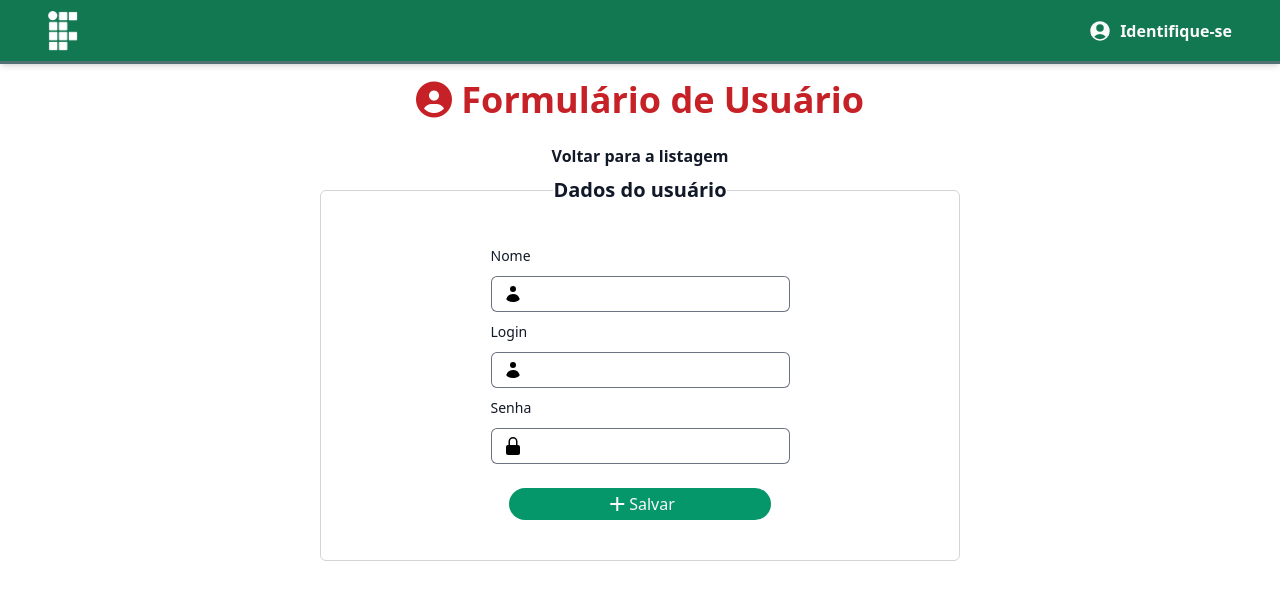
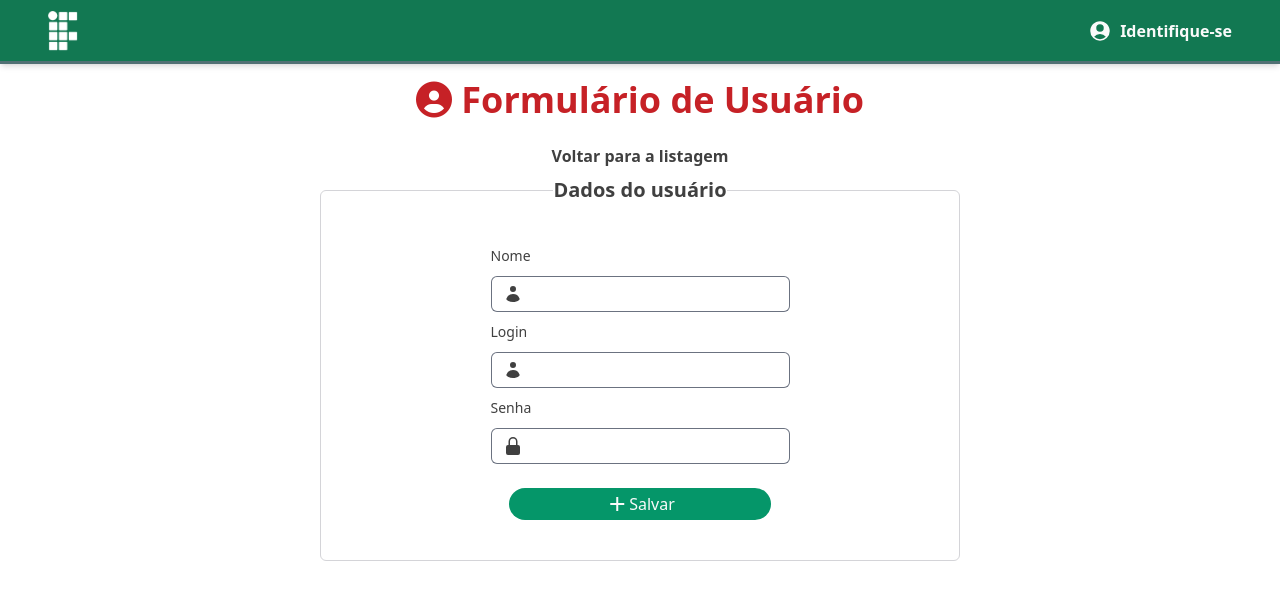
Before and after one commit to LucasAntunesDev/estagios-ifrs, a PHP site: template views/formUsuario.php in a window 1280 px wide. Shown: the top 600 px of the page. Run offline with PHP 8.4, Linux system fonts and the light colour scheme; the template is opened without the code that fills it, so the values that code supplies are empty; some libraries are stand-ins or nearby versions.

Commit message:
style: fill dos icons em formUsuario.php

```diff
--- a/views/formUsuario.php
+++ b/views/formUsuario.php
@@ -20,23 +20,23 @@
             <i class="fa-solid fa-circle-user"></i>
             Formulário de Usuário
         </h1>
-        <a href="usuarios.php" class="text-gray-900 font-bold hover:text-gray-700">Voltar para a listagem</a>
+        <a href="usuarios.php" class="text-neutral-700 font-bold hover:text-gray-700">Voltar para a listagem</a>
 
         <fieldset class="border-[1px] border-zinc-300 p-10 rounded-md w-[40rem]">
-            <legend class="text-gray-900 font-bold text-center text-xl">Dados do usuário</legend>
+            <legend class="text-neutral-700 font-bold text-center text-xl">Dados do usuário</legend>
 
             <form action="salvarUsuario.php" method="post" class="flex flex-col justify-center items-center gap-2">
                 <input type="hidden" name="id" value='<?php echo $usuario->getId(); ?>'>
 
                 <div>
-                    <label for="nome" class="block text-sm font-medium leading-6 text-gray-900 mb-2">Nome</label>
+                    <label for="nome" class="block text-sm font-medium leading-6 text-neutral-700 mb-2">Nome</label>
                     <div class="relative">
                         <input type="text" id="nome" name="nome" value='<?php echo $usuario->getNome(); ?>' class="rounded-md
-                border-0 py-1.5 pr-7 pl-10 text-gray-900 ring-1 ring-inset ring-gray-500
+                border-0 py-1.5 pr-7 pl-10 text-neutral-700 ring-1 ring-inset ring-gray-500
                 focus:ring-2 focus:ring-inset focus:ring-[#ef5d58] outline-none text-zinc-800">
 
                         <div class="absolute inset-y-0 left-0 pl-3 flex items-center pointer-events-none">
-                            <svg xmlns="http://www.w3.org/2000/svg" viewBox="0 0 20 20" fill="currentColor" class="w-5 h-5">
+                            <svg xmlns="http://www.w3.org/2000/svg" viewBox="0 0 20 20" fill="currentColor" class="w-5 h-5 fill-neutral-700">
                                 <path d="M10 8a3 3 0 100-6 3 3 0 000 6zM3.465 14.493a1.23 1.23 0 00.41 1.412A9.957 9.957 0 0010 18c2.31 0 4.438-.784 6.131-2.1.43-.333.604-.903.408-1.41a7.002 7.002 0 00-13.074.003z" />
                             </svg>
 
@@ -45,15 +45,15 @@
                 </div>
 
                 <div>
-                    <label for="login" class="block text-sm font-medium leading-6 text-gray-900 mb-2">Login</label>
+                    <label for="login" class="block text-sm font-medium leading-6 text-neutral-700 mb-2">Login</label>
 
                     <div class="relative">
                         <input type="text" id="login" name="login" value='<?php echo $usuario->getLogin(); ?>' class="rounded-md
-                border-0 py-1.5 pr-7 pl-10 text-gray-900 ring-1 ring-inset ring-gray-500
+                border-0 py-1.5 pr-7 pl-10 text-neutral-700 ring-1 ring-inset ring-gray-500
                 focus:ring-2 focus:ring-inset focus:ring-[#ef5d58] outline-none text-zinc-800">
 
                         <div class="absolute inset-y-0 left-0 pl-3 flex items-center pointer-events-none">
-                            <svg xmlns="http://www.w3.org/2000/svg" viewBox="0 0 20 20" fill="currentColor" class="w-5 h-5">
+                            <svg xmlns="http://www.w3.org/2000/svg" viewBox="0 0 20 20" fill="currentColor" class="w-5 h-5 fill-neutral-700">
                                 <path d="M10 8a3 3 0 100-6 3 3 0 000 6zM3.465 14.493a1.23 1.23 0 00.41 1.412A9.957 9.957 0 0010 18c2.31 0 4.438-.784 6.131-2.1.43-.333.604-.903.408-1.41a7.002 7.002 0 00-13.074.003z" />
                             </svg>
 
@@ -63,15 +63,15 @@
                 </div>
 
                 <div>
-                    <label for="senha" class="block text-sm font-medium leading-6 text-gray-900 mb-2">Senha</label>
+                    <label for="senha" class="block text-sm font-medium leading-6 text-neutral-700 mb-2">Senha</label>
 
                     <div class="relative">
                         <input type="password" id="senha" name="senha" value="" class="rounded-md
-                border-0 py-1.5 pr-7 pl-10 text-gray-900 ring-1 ring-inset ring-gray-500
+                border-0 py-1.5 pr-7 pl-10 text-neutral-700 ring-1 ring-inset ring-gray-500
                 focus:ring-2 focus:ring-inset focus:ring-[#ef5d58] outline-none text-zinc-800">
 
                         <div class="absolute inset-y-0 left-0 pl-3 flex items-center pointer-events-none">
-                            <svg xmlns="http://www.w3.org/2000/svg" viewBox="0 0 20 20" fill="currentColor" class="w-5 h-5">
+                            <svg xmlns="http://www.w3.org/2000/svg" viewBox="0 0 20 20" fill="currentColor" class="w-5 h-5 fill-neutral-700">
                                 <path fill-rule="evenodd" d="M10 1a4.5 4.5 0 00-4.5 4.5V9H5a2 2 0 00-2 2v6a2 2 0 002 2h10a2 2 0 002-2v-6a2 2 0 00-2-2h-.5V5.5A4.5 4.5 0 0010 1zm3 8V5.5a3 3 0 10-6 0V9h6z" clip-rule="evenodd" />
                             </svg>
 
```
